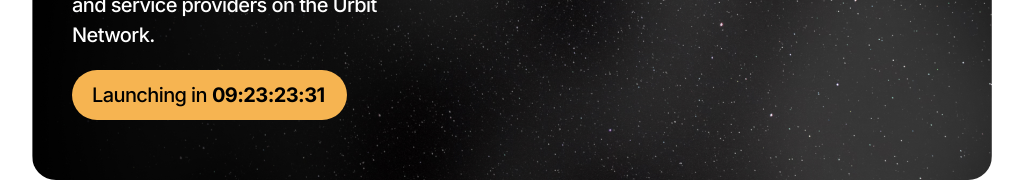
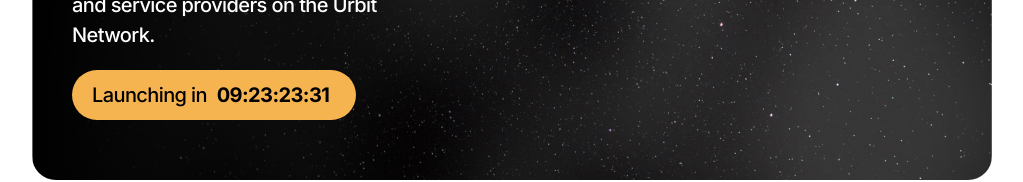
Before and after one commit to urbit/star.market, a React (Create React App) app: page / in a window 1280 px wide. Shown: the part 592-774 px from the top of the page, without its empty margins (128-1151 px from the left). Built offline with nearby package versions, Linux system fonts and the light colour scheme; what web3 would draw is missing.

Commit message:
timer reflow bugfix

```diff
--- a/src/App.scss
+++ b/src/App.scss
@@ -1043,8 +1043,8 @@ button:hover {
   padding-bottom: 0.5em;
   border-radius: 99em;
   font-weight: 500;
-  width: 275px;
-  display: flex;
+  width: 284px;
+  display: block;
 }
 
 .timer p b {
```
Also changed, not shown: 1 other file (tests, documents, lock files or other folders).
